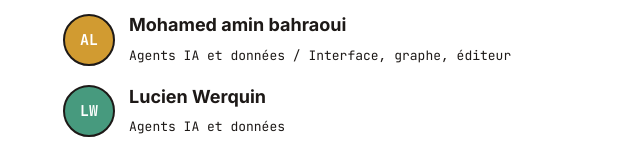
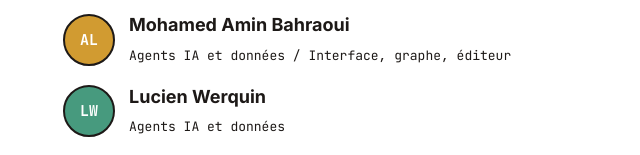
Before and after one commit to synaptic-fr/rejoindre, a plain HTML site: page index.html in a window 1280 px wide. Shown: the part 3245-3400 px from the top of the page, 197-837 px from the left. Drawn offline with Linux system fonts and the light colour scheme; a web font is replaced by a local one.

Commit message:
Fix capitalization of name in index.html
Corrected the capitalization of the name from 'Mohamed amin bahraoui' to 'Mohamed Amin Bahraoui'.

```diff
--- a/index.html
+++ b/index.html
@@ -105,7 +105,7 @@ img { max-width: 100%; }
 
 <div style="display: flex; align-items: center; gap: 14px">
 <span style="width: 48px; height: 48px; flex: 0 0 auto; border-radius: 50%; border: 2px solid #1D1917; background: #D19B31; color: #FFFFFF; display: flex; align-items: center; justify-content: center; font-family: 'JetBrains Mono', Consolas, monospace; font-size: 15px; font-weight: 700">AL</span>
-<div><b style="display: block">Mohamed amin bahraoui</b><span style="font-family: 'JetBrains Mono', Consolas, monospace; font-size: 13px">Agents IA et données / Interface, graphe, éditeur </span></div>
+<div><b style="display: block">Mohamed Amin Bahraoui</b><span style="font-family: 'JetBrains Mono', Consolas, monospace; font-size: 13px">Agents IA et données / Interface, graphe, éditeur </span></div>
 </div>
 
 <div style="display: flex; align-items: center; gap: 14px">
```
